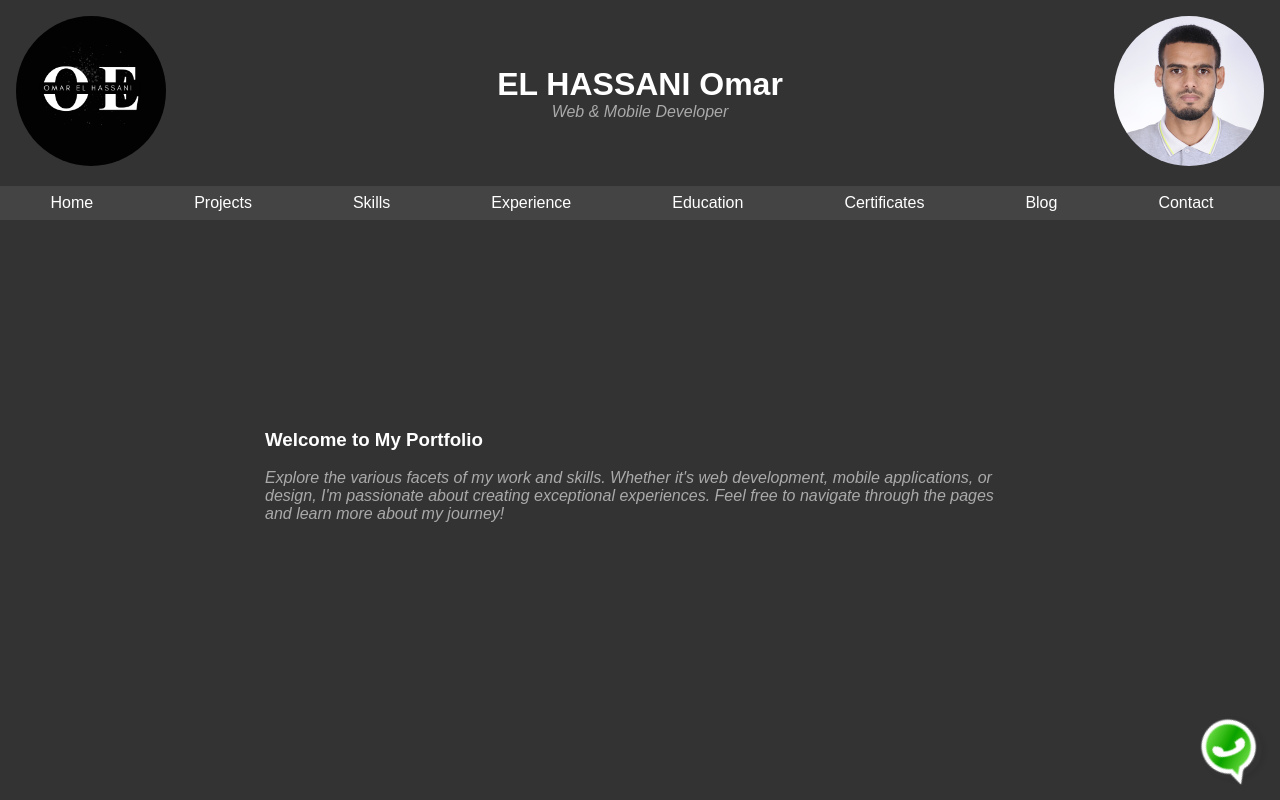
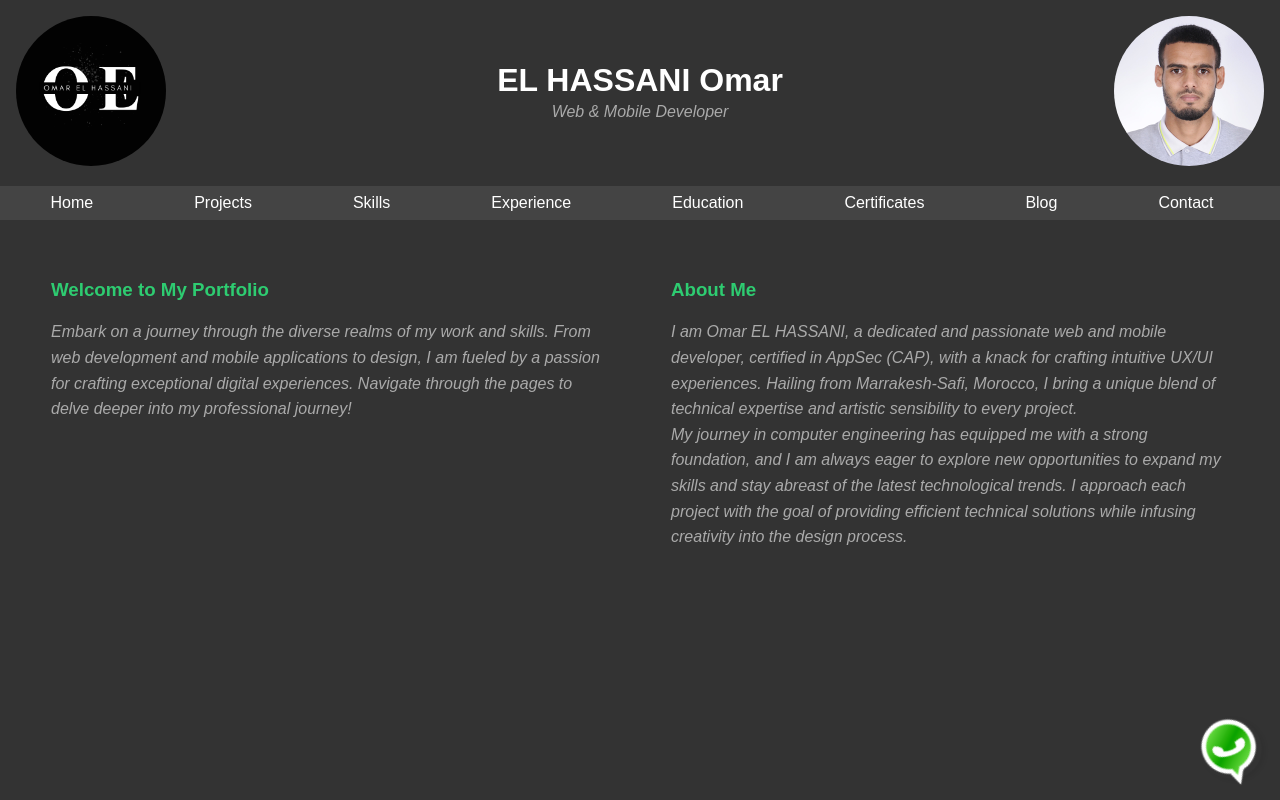
Before and after one commit to omarelhassani12/MyPortfolio, a React (Create React App) app: page / in a window 1280 px wide. Built offline with nearby package versions, Linux system fonts and the light colour scheme.

Commit message:
edit the  app page

```diff
--- a/src/Routes.js
+++ b/src/Routes.js
@@ -2,7 +2,7 @@
 import React from 'react';
 import { BrowserRouter as Router, Route, Routes } from 'react-router-dom';
 import Home from './containers/Home';
-import About from './containers/About/AboutMe';
+// import About from './containers/About/AboutMe';
 import Project from './containers/Projects/Project';
 import Skills from './containers/Skills/Skill';
 import Experience from './containers/Experiences/Experience';
@@ -16,7 +16,7 @@ const AppRoutes = () => {
     <Router>
       <Routes>
         <Route path="/" element={<Home />} />
-        <Route path="/about" element={<About />} />
+        {/* <Route path="/about" element={<About />} /> */}
         <Route path="/projects" element={<Project />} />
         <Route path="/skills" element={<Skills />} />
         <Route path="/experience" element={<Experience />} />
--- a/src/components/Navigation.css
+++ b/src/components/Navigation.css
@@ -23,3 +23,14 @@ nav a {
   text-decoration: none;
   color: white;
 }
+
+nav a:hover {
+  text-decoration: none;
+  color: #2ECC71;
+}
+
+nav li a.active {
+  text-decoration: none;
+  font-weight: bold;
+  color: #2ECC71;
+}
--- a/src/containers/Home.css
+++ b/src/containers/Home.css
@@ -1,5 +1,5 @@
 /* Home.css */
-body, html {
+/* body, html {
     height: 100%;
     margin: 0;
 }
@@ -20,9 +20,48 @@ body, html {
 .content {
     position: absolute;
     width: 750px;
-    height: 200px; /* Adjust the size of the circle */
+    height: 200px;
     top: 50%;
     left: 50%;
     transform: translate(-50%, -50%);
     z-index: 1;
-}
+} */
+
+/* Home.css */
+body, html {
+    height: 100%;
+    margin: 0;
+  }
+
+  .home-container {
+    background-color: #333;
+    color: white;
+    padding: 20px;
+    box-sizing: border-box;
+    display: flex;
+    flex-direction: column;
+    align-items: center;
+    justify-content: center;
+    height: 100%;
+  }
+
+  .content-container {
+    display: flex;
+    justify-content: space-around;
+  }
+
+  .content {
+    width: 45%;
+    margin: 20px;
+  }
+
+  h3 {
+    color: #2ECC71;
+    /* color: #436EEE; */
+  }
+
+  p {
+    line-height: 1.6;
+  }
+
+  /* Add more styling as needed */
--- a/src/containers/Home.js
+++ b/src/containers/Home.js
@@ -5,10 +5,22 @@ import './Home.css';
 function Home() {
   return (
     <div className="home-container">
+      <div className="content-container">
         <div className="content">
-        <h3>Welcome to My Portfolio</h3>
-        <p>Explore the various facets of my work and skills. Whether it's web development, mobile applications, or design, I'm passionate about creating exceptional experiences. Feel free to navigate through the pages and learn more about my journey!</p>
+          <h3>Welcome to My Portfolio</h3>
+          <p>Embark on a journey through the diverse realms of my work and skills. From web development and mobile applications to design, I am fueled by a passion for crafting exceptional digital experiences. Navigate through the pages to delve deeper into my professional journey!</p>
         </div>
+
+        <div className="content">
+          <h3>About Me</h3>
+          <p>
+            I am Omar EL HASSANI, a dedicated and passionate web and mobile developer, certified in AppSec (CAP), with a knack for crafting intuitive UX/UI experiences. Hailing from Marrakesh-Safi, Morocco, I bring a unique blend of technical expertise and artistic sensibility to every project.
+          </p>
+          <p>
+            My journey in computer engineering has equipped me with a strong foundation, and I am always eager to explore new opportunities to expand my skills and stay abreast of the latest technological trends. I approach each project with the goal of providing efficient technical solutions while infusing creativity into the design process.
+          </p>
+        </div>
+      </div>
     </div>
   );
 }
```
